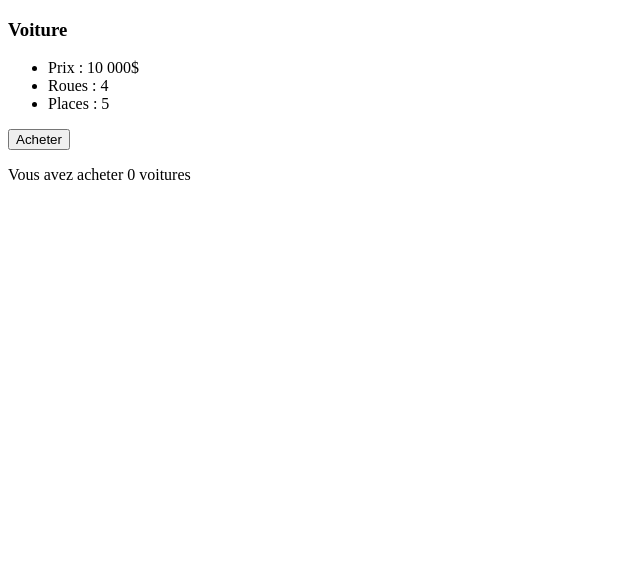
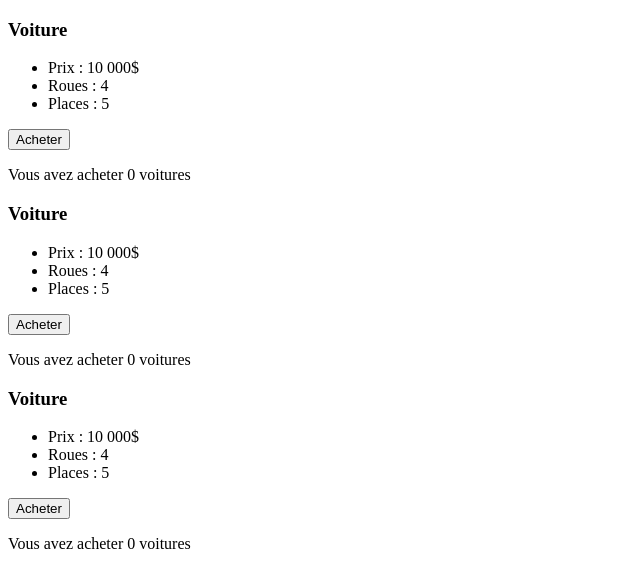
Before and after one commit to GuillemotClement/VUE-LEARN-Cours, a Vue app: page / in a window 1280 px wide. Shown: the top 588 px of the page, without its empty margins (0-640 px from the left). Built offline with nearby package versions, Linux system fonts and the light colour scheme.

Commit message:
Importation de composant

```diff
--- a/src/App.vue
+++ b/src/App.vue
@@ -1,18 +1,11 @@
 <template>
-  <h3>Voiture</h3>
-  <ul>
-    <li>Prix : 10 000$</li>
-    <li>Roues : 4</li>
-    <li>Places : 5</li>
-  </ul>
-  <button @click="count++">Acheter</button>
-  <p>Vous avez acheter {{ count }} voitures</p>
+  <Product />
+  <Product />
+  <Product />
 </template>
 
 <script lang="ts" setup>
-  import { ref } from 'vue';
-
-  const count = ref(0);
+  import Product from './components/Product.vue';
 </script>
 
 <style scoped lang="scss"></style>
--- a/src/components/Product.vue
+++ b/src/components/Product.vue
@@ -0,0 +1,18 @@
+<template>
+  <h3>Voiture</h3>
+  <ul>
+    <li>Prix : 10 000$</li>
+    <li>Roues : 4</li>
+    <li>Places : 5</li>
+  </ul>
+  <button @click="count++">Acheter</button>
+  <p>Vous avez acheter {{ count }} voitures</p>
+</template>
+
+<script setup lang="ts">
+  import { ref } from 'vue';
+
+  const count = ref(0);
+</script>
+
+<style lang="scss" scoped></style>
```
